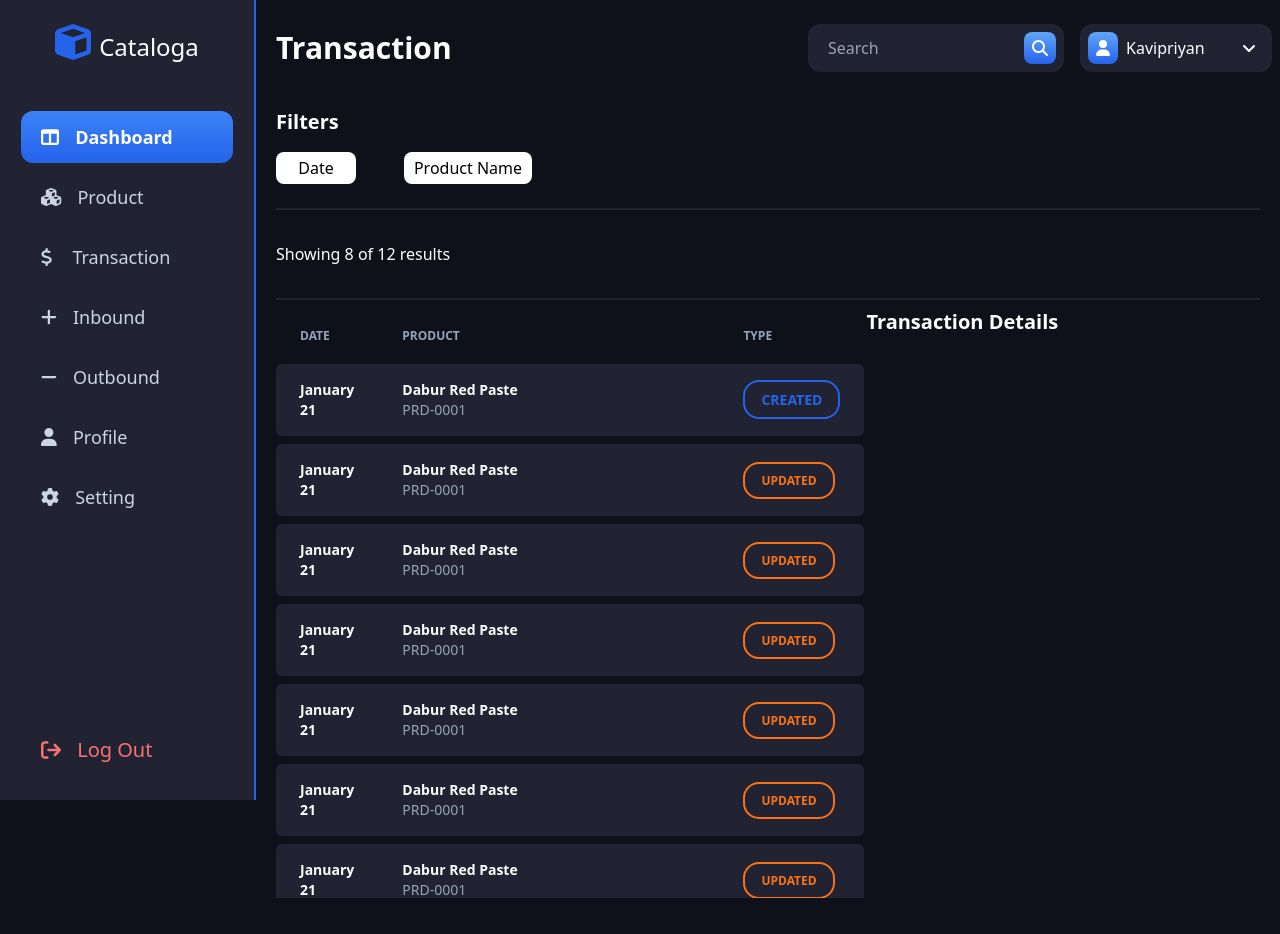
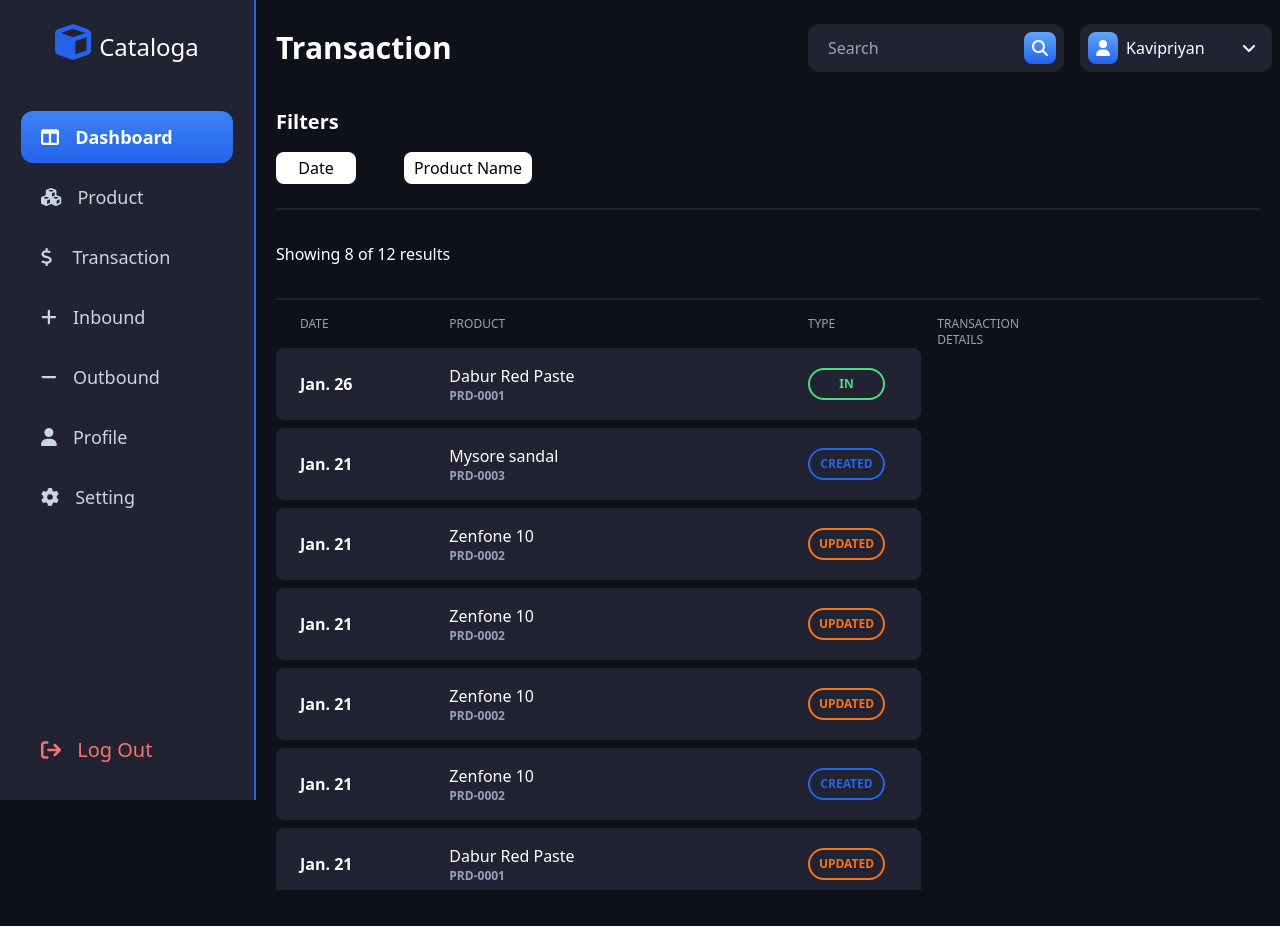
Before and after one commit to Kavipriyanrk99/Inventory_management_frontend, a React (Create React App) app: page /transactions in a window 1280 px wide. Built offline with nearby package versions, Linux system fonts and the light colour scheme.

Commit message:
transaction tab transaction list design modified

```diff
--- a/src/components/Transaction.js
+++ b/src/components/Transaction.js
@@ -1,7 +1,7 @@
 import { useState } from "react";
 import Search from "./Search";
-import TransactionTable from "./TransactionTable";
 import User from "./User";
+import TransactionList from "./TransactionList";
 
 const Transaction = () => {
     const [transactions, setTransactions] = useState([
@@ -13,7 +13,7 @@ const Transaction = () => {
             "quantity": 0,
             "transactionDate": "2024-01-21T03:21:56.000Z",
             "productName": "Dabur Red Paste",
-            "quantityInStock": 0
+            "quantityInStock": 5
         },
         {
             "_id": "65aca7a57a483580b76b839f",
@@ -23,7 +23,7 @@ const Transaction = () => {
             "quantity": 0,
             "transactionDate": "2024-01-21T05:12:05.000Z",
             "productName": "Dabur Red Paste",
-            "quantityInStock": 0
+            "quantityInStock": 5
         },
         {
             "_id": "65acaff47a483580b76b83c2",
@@ -33,7 +33,7 @@ const Transaction = () => {
             "quantity": 0,
             "transactionDate": "2024-01-21T05:47:32.000Z",
             "productName": "Dabur Red Paste",
-            "quantityInStock": 0
+            "quantityInStock": 5
         },
         {
             "_id": "65acb4353d0331c3201fd9f2",
@@ -43,7 +43,7 @@ const Transaction = () => {
             "quantity": 0,
             "transactionDate": "2024-01-21T06:05:41.000Z",
             "productName": "Dabur Red Paste",
-            "quantityInStock": 0
+            "quantityInStock": 5
         },
         {
             "_id": "65acb46a3d0331c3201fd9fa",
@@ -53,7 +53,7 @@ const Transaction = () => {
             "quantity": 0,
             "transactionDate": "2024-01-21T06:06:34.000Z",
             "productName": "Dabur Red Paste",
-            "quantityInStock": 0
+            "quantityInStock": 5
         },
         {
             "_id": "65acb8453d0331c3201fda00",
@@ -63,7 +63,7 @@ const Transaction = () => {
             "quantity": 0,
             "transactionDate": "2024-01-21T06:23:01.000Z",
             "productName": "Dabur Red Paste",
-            "quantityInStock": 0
+            "quantityInStock": 5
         },
         {
             "_id": "65acb8613d0331c3201fda06",
@@ -73,7 +73,7 @@ const Transaction = () => {
             "quantity": 0,
             "transactionDate": "2024-01-21T06:23:29.000Z",
             "productName": "Dabur Red Paste",
-            "quantityInStock": 0
+            "quantityInStock": 5
         },
         {
             "_id": "65acb8d73d0331c3201fda0e",
@@ -83,7 +83,7 @@ const Transaction = () => {
             "quantity": 0,
             "transactionDate": "2024-01-21T06:25:27.000Z",
             "productName": "Dabur Red Paste",
-            "quantityInStock": 0
+            "quantityInStock": 5
         },
         {
             "_id": "65acb9293d0331c3201fda14",
@@ -93,7 +93,7 @@ const Transaction = () => {
             "quantity": 0,
             "transactionDate": "2024-01-21T06:26:49.000Z",
             "productName": "Dabur Red Paste",
-            "quantityInStock": 0
+            "quantityInStock": 5
         },
         {
             "_id": "65acb9743d0331c3201fda1a",
@@ -103,7 +103,7 @@ const Transaction = () => {
             "quantity": 0,
             "transactionDate": "2024-01-21T06:28:04.000Z",
             "productName": "Dabur Red Paste",
-            "quantityInStock": 0
+            "quantityInStock": 5
         },
         {
             "_id": "65acba3d3d0331c3201fda20",
@@ -113,7 +113,7 @@ const Transaction = () => {
             "quantity": 0,
             "transactionDate": "2024-01-21T06:31:25.000Z",
             "productName": "Dabur Red Paste",
-            "quantityInStock": 0
+            "quantityInStock": 5
         },
         {
             "_id": "65acba573d0331c3201fda27",
@@ -164,8 +164,20 @@ const Transaction = () => {
             "transactionDate": "2024-01-21T14:59:08.000Z",
             "productName": "Mysore sandal",
             "quantityInStock": 0
+        },
+        {
+            "_id": "65aff26ff5b896fc108b8eb7",
+            "transactionID": "TRANS-2024-0037",
+            "productID": "PRD-0001",
+            "transactionType": "IN",
+            "quantity": 5,
+            "transactionDate": "2024-01-26T00:00:00.000Z",
+            "productName": "Dabur Red Paste",
+            "quantityInStock": 5
         }
     ]);
+    const [search, setSearch] = useState('');
+    const [transactionClkID, setTransactionClkID] = useState('');
 
     return(
         <section className="w-full py-4">
@@ -175,7 +187,8 @@ const Transaction = () => {
                 </h1>
                 <div className="flex">
                     <Search
-
+                        search={search}
+                        setSearch={setSearch}
                     />
                     <User
                         username={'Kavipriyan'}
@@ -201,17 +214,19 @@ const Transaction = () => {
                         Showing 8 of 12 results
                     </p>
                 </article>
-                <article className="flex">
-                    <div className="w-3/5 max-h-[590px] overflow-y-auto">
-                        <TransactionTable
-                            transactions={transactions}
-                        />
-                    </div>
-                    <div>
-                        <h2 className="text-xl font-bold">
-                            Transaction Details
-                        </h2>
-                    </div>
+                <article className="flex gap-4">
+                    <TransactionList
+                        transactions={transactions.filter(transaction => (transaction.productName).toLowerCase().includes(search.toLowerCase().trim()))}
+                        transactionClkID={transactionClkID}
+                        setTransactionClkID={setTransactionClkID}
+                    />
+                    <article className="w-2/6">
+                        <div className="flex py-2 text-xs uppercase text-slate-400">
+                            <h2 className="w-1/4">
+                                Transaction Details
+                            </h2>
+                        </div>
+                    </article>
                 </article>
             </section>
         </section>
--- /dev/null
+++ b/src/components/TransactionList.js
@@ -0,0 +1,68 @@
+import { FontAwesomeIcon } from "@fortawesome/react-fontawesome";
+import { getMonthName } from "../utils/date";
+import { faPlay } from "@fortawesome/free-solid-svg-icons";
+
+const TransactionList = ({ transactions, transactionClkID, setTransactionClkID }) => {
+    return(
+        transactions.length > 0 ?
+            <article className="w-4/6 h-full">
+                <div className="flex px-6 py-2 text-xs uppercase text-slate-400">
+                    <p className="w-1/4">
+                        Date
+                    </p>
+                    <div className="flex w-3/4">
+                        <p className="w-4/5">Product</p>
+                        <p className="w-1/5">Type</p>
+                    </div>
+                </div>
+                <article className="max-h-[550px] overflow-y-auto">
+                    {
+                        [...transactions].reverse().map((transaction) => (
+                            <div key={transaction.transactionID} onClick={() => setTransactionClkID(transaction.transactionID)}  className="flex items-center my-2 px-6 py-4 bg-raisinblack rounded-lg">
+                                <p className="w-1/4 font-semibold">
+                                    <span>{getMonthName(transaction.transactionDate.split('T')[0]).slice(0, 3) + "."} </span>
+                                    <span>{transaction.transactionDate.split('T')[0].split('-')[2]}</span>
+                                </p>
+                                <div className="flex items-center w-3/4">
+                                    <div className="w-4/5">
+                                        <p>{transaction.productName}</p>
+                                        <p className="text-xs font-bold text-slate-400">{transaction.productID}</p>
+                                    </div>
+                                    <div className="w-1/5 flex justify-between items-center">
+                                        {
+                                            transaction.transactionType == "CREATED" &&
+                                                <p className="w-24 h-8 flex justify-center items-center text-xs font-bold text-blue-600 border-2 border-blue-600 rounded-2xl">
+                                                    {transaction.transactionType}
+                                                </p>
+                                        }
+                                        {
+                                            transaction.transactionType == "UPDATED" &&
+                                                <p className="w-24 h-8 flex justify-center items-center text-xs font-bold text-orange-500 border-2 border-orange-500 rounded-2xl">
+                                                    {transaction.transactionType}
+                                                </p>
+                                        }
+                                        {
+                                            transaction.transactionType == "IN" &&
+                                                <p className="w-24 h-8 flex justify-center items-center text-xs font-bold text-green-400 border-2 border-green-400 rounded-2xl">
+                                                    {transaction.transactionType}
+                                                </p>
+                                        }
+                                        {
+                                            transaction.transactionType == "OUT" &&
+                                                <p className="w-24 h-8 flex justify-center items-center text-xs font-bold text-red-500 border-2 border-red-500 rounded-2xl">
+                                                    {transaction.transactionType}
+                                                </p>
+                                        }
+                                        <FontAwesomeIcon icon={faPlay} className={transactionClkID == transaction.transactionID ? (transaction.transactionType == "CREATED" ?"text-blue-600" : (transaction.transactionType == "UPDATED" ? "text-orange-500" : (transaction.transactionType == "IN" ? "text-green-400" : "text-red-500"))) : "text-raisinblack"} />
+                                    </div>
+                                </div>
+                            </div>
+                        ))
+                    }
+                </article>
+            </article> :
+            <p>No transaction</p>
+    );
+}
+
+export default TransactionList;
```
